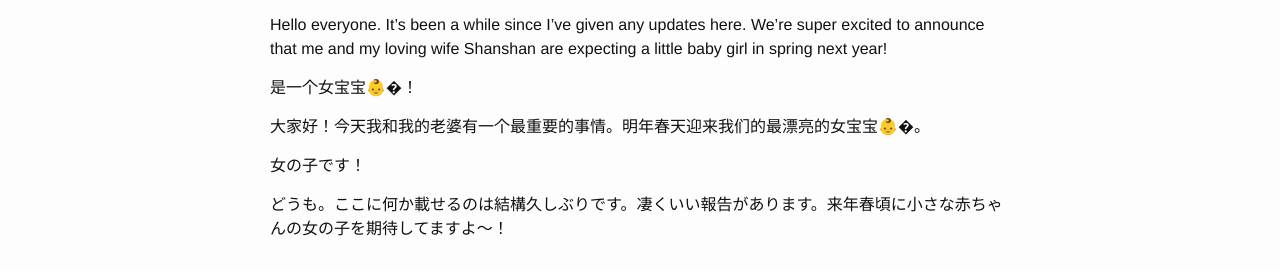
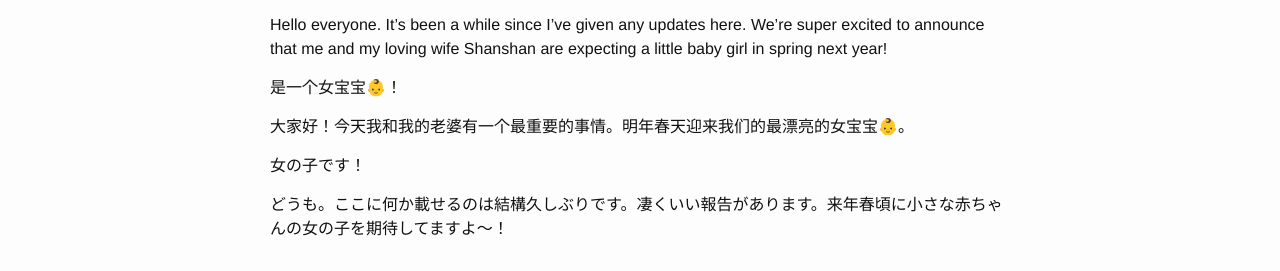
Before and after one commit to AdySan/AdyShan.com, a Jekyll site: the page built from _posts/2015-10-08-its-a-girl.markdown, in a window 1280 px wide. Shown: the part 695-966 px from the top of the page. Built offline with Jekyll 4.4.1, drawn with Linux system fonts in a browser that asks for light colours; emoji names are drawn with the system emoji font.

```diff
--- a/_posts/2015-10-08-its-a-girl.markdown
+++ b/_posts/2015-10-08-its-a-girl.markdown
@@ -9,9 +9,9 @@ categories: baby
 
 Hello everyone. It's been a while since I've given any updates here. We're super excited to announce that me and my loving wife Shanshan are expecting a little baby girl in spring next year!
 
-是一个女宝宝:baby:�！
+是一个女宝宝:baby:！
 
-大家好！今天我和我的老婆有一个最重要的事情。明年春天迎来我们的最漂亮的女宝宝:baby:�。
+大家好！今天我和我的老婆有一个最重要的事情。明年春天迎来我们的最漂亮的女宝宝:baby:。
 
 女の子です！
 
```
